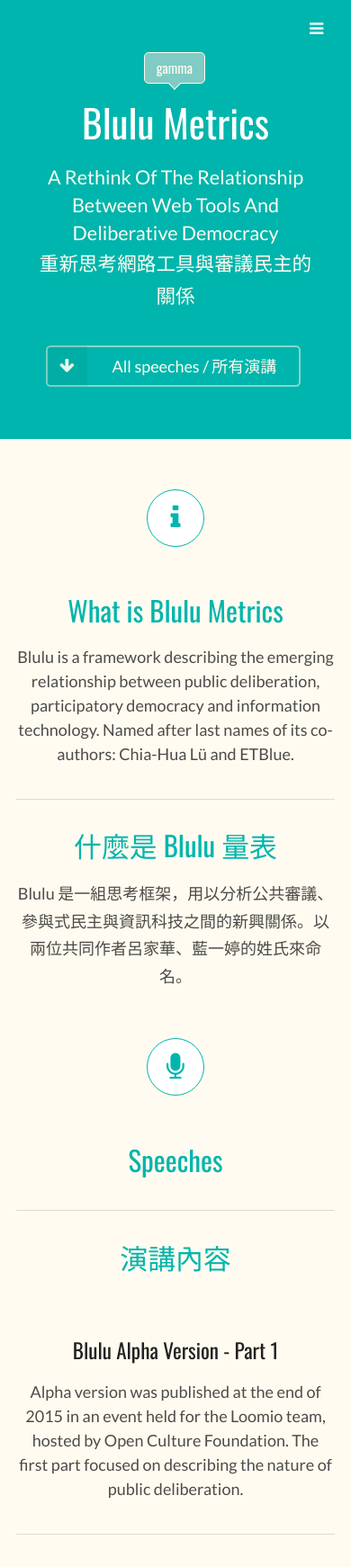
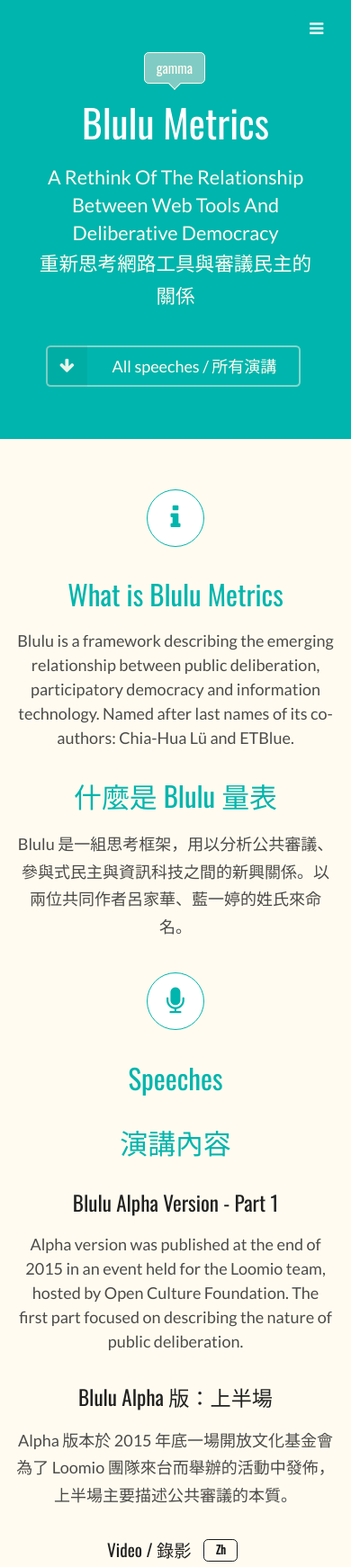
Before and after one commit to ETBlue/blulu, a Jekyll site: the page built from index.html, in a window 390 px wide. Shown: the top 1742 px of the page at 90% size. Built offline with Jekyll 4.4.1, drawn with Linux system fonts in a browser that asks for light colours.

Commit message:
polish mobile

```diff
--- a/_includes/sidebar.html
+++ b/_includes/sidebar.html
@@ -1,5 +1,7 @@
 <div id="sidebar">
-  <img class="ui decorative image" src="{{ site.data.meta.site.image }}">
+  <a href="#hero">
+    <img class="ui decorative image" src="{{ site.data.meta.site.image }}">
+  </a>
   <div class="ui vertical fluid inverted menu">
   {% for item in site.data.homepage %}
   <div class="item">
--- a/assets/global.css
+++ b/assets/global.css
@@ -108,6 +108,19 @@
   padding-bottom: .42857143em;
 }
 
+@media only screen and (max-width: 767px) {
+
+.ui.stackable.celled.grid>.column:not(.row),
+.ui.stackable.celled.grid>.row>.column,
+.ui.stackable.divided:not(.vertically).grid>.column:not(.row),
+.ui.stackable.divided:not(.vertically).grid>.row>.column {
+  padding-top: 1rem!important;
+  padding-bottom: 1rem!important;
+  border-top: none;
+}
+
+}
+
 /*
 utilities
 */
@@ -161,6 +174,9 @@
   opacity: 0.9;
   margin-bottom: 0.5rem;
 }
+#sidebar .ui.decorative.image:hover {
+  opacity: 1;
+}
 
 #sidebar .ui.vertical.menu .item .icon,
 #sidebar .ui.vertical.menu .item a {
--- a/index.html
+++ b/index.html
@@ -171,7 +171,6 @@
           </div>
           {% endfor %}
         </div>
-        <hr class="ui hidden divider" />
       </div>
       <div class="column">
         <h4 class="left aligned ui header logo">
```
